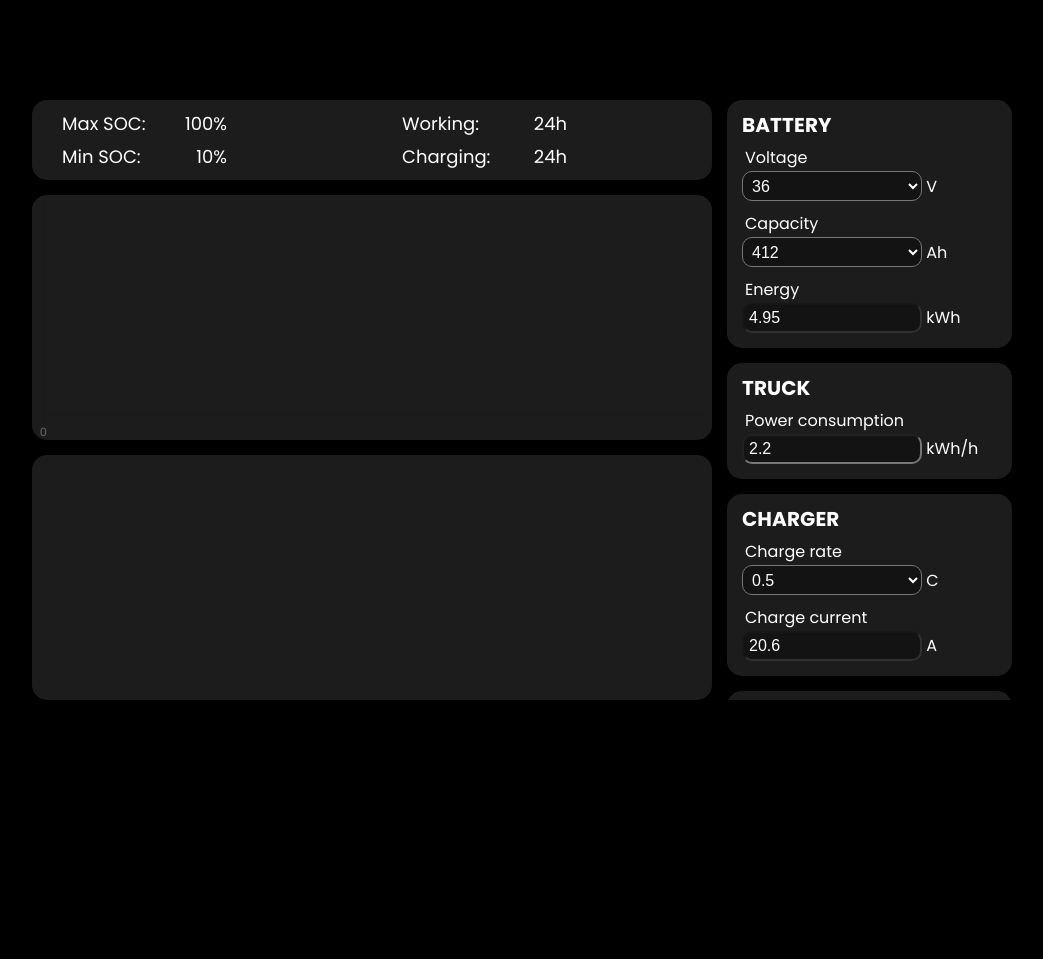
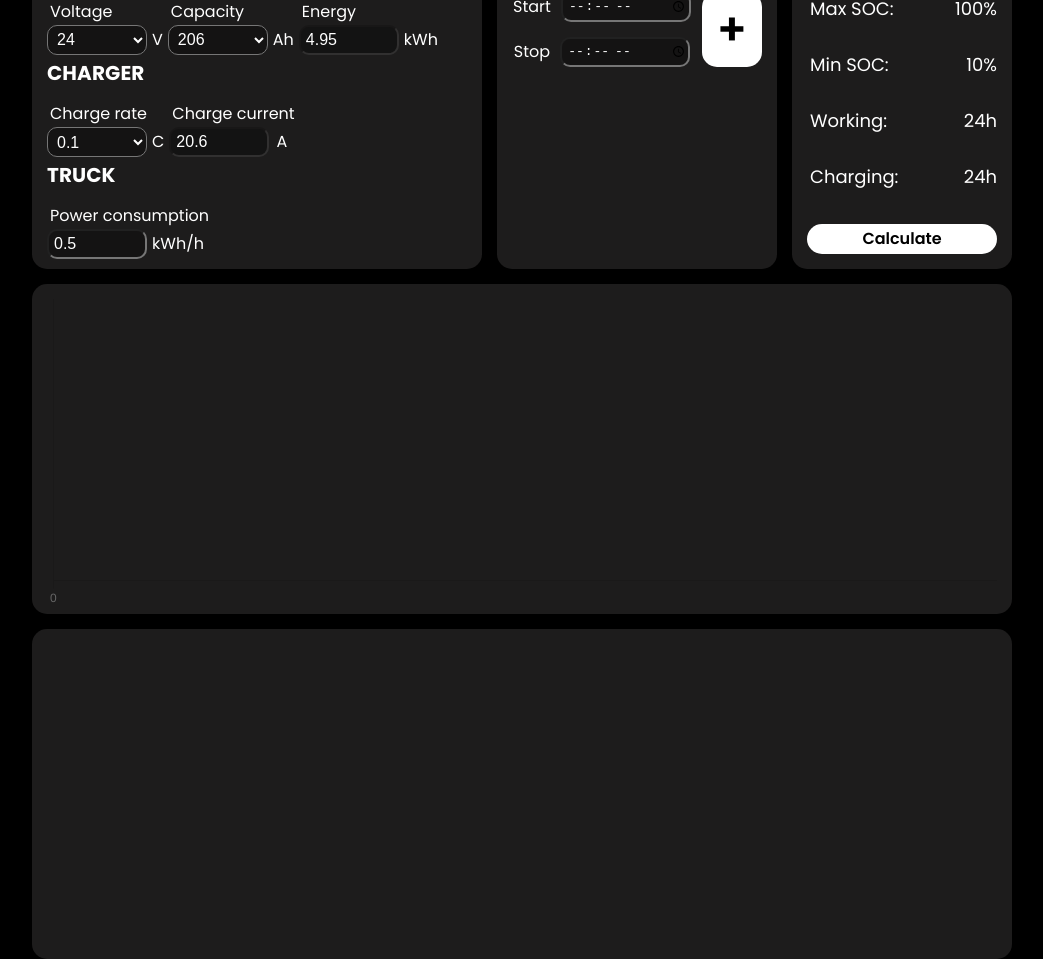
Before and after one commit to Alexzxcv/battery_calc, a plain HTML site: page src/index.html in a window 1280 px wide. Shown: the whole page, without its empty margins (118-1161 px from the left). Before the commit the page ends 800 px from the top, so only its background shows below. Drawn offline with Linux system fonts and the light colour scheme.

Commit message:
fix: interface

```diff
--- a/src/index.html
+++ b/src/index.html
@@ -14,38 +14,18 @@
 
 <body>
     <div class="container">
-        <div class="container__plot">
-            <div class="result" style="display: flex;">
-                <div class="soc">
-                    <h4>Max SOC:<span class="max_soc">100%</span></h4>
-                    <h4>Min SOC:<span class="min_soc">10%</span></h4>
-                </div>
-                <div class="work">
-                    <h4>Working:<span class="working">24h</span></h4>
-                    <h4>Charging:<span class="charging">24h</span></h4>
-                </div>
-            </div>
-            <div class="plot_day">
-                <div class="containerPlot">
-                    <canvas id="myChart" width="670" height="240"></canvas>
-                </div>
-
-            </div>
-            <div class="plot_trande">
-                <canvas id="myChartWeek" width="670" height="240"></canvas>
-            </div>
-        </div>
         <div class="container__calc">
             <form class="calc" name="calculator">
                 <div class="battery_stat">
                     <h3>Battery</h3>
+                    <div class="point">
                         <label>
                             <h4>Voltage</h4>
                             <select class="battery_voltage" name="battery_volt"
                                 onchange="document.calculator.battery_en.value = eval(document.calculator.battery_volt.value * document.calculator.battery_cap.value / 1000),
                         document.calculator.carger_curr.value = eval((document.calculator.charge_rate.value * document.calculator.battery_cap.value).toFixed(2))">
-                            <option value="24">24</option>
-                            <option selected value="36">36</option>
+                                <option selected value="24">24</option>
+                                <option value="36">36</option>
                                 <option value="48">48</option>
                                 <option value="80">80</option>
                             </select>
@@ -57,8 +37,8 @@
                             <select class="battery_capacity" name="battery_cap"
                                 onchange="document.calculator.battery_en.value = eval(document.calculator.battery_volt.value * document.calculator.battery_cap.value / 1000),
                         document.calculator.carger_curr.value = eval((document.calculator.charge_rate.value * document.calculator.battery_cap.value).toFixed(2))">
-                            <option value="206">206</option>
-                            <option selected value="412">412</option>
+                                <option selected value="206">206</option>
+                                <option value="412">412</option>
                                 <option value="554">554</option>
                                 <option value="618">618</option>
                             </select>
@@ -71,25 +51,15 @@
                             <span>kWh</span>
                         </label>
                     </div>
-
-                <div class="truck_stat">
-                    <h3>Truck</h3>
-                    <label>
-                        <h4>Power consumption</h4>
-                        <input class="power_truck" type="text" value="2.2">
-                        <span>kWh/h</span>
-                    </label>
-                </div>
-
-                <div class="charge_stat">
                     <h3>Charger</h3>
+                    <div class="point">
                         <label>
                             <h4>Charge rate</h4>
                             <select name="charge_rate"
                                 onchange="document.calculator.carger_curr.value = eval((document.calculator.charge_rate.value * document.calculator.battery_cap.value).toFixed(2))">
-                            <option value="0.1">0.1</option>
+                                <option selected value="0.1">0.1</option>
                                 <option value="0.2">0.2</option>
-                            <option selected value="0.5">0.5</option>
+                                <option value="0.5">0.5</option>
                                 <option value="1">1</option>
                             </select>
                             <span>C</span>
@@ -99,6 +69,15 @@
                             <input name="carger_curr" class="charge_current" type="text" value="20.6" disabled>
                             <span>A</span>
                         </label>
+                    </div>
+                    <h3>Truck</h3>
+                    <div class="point last_label">
+                        <label >
+                            <h4>Power consumption</h4>
+                            <input class="power_truck" type="text" value="0.5">
+                            <span>kWh/h</span>
+                        </label>
+                    </div>
                 </div>
 
                 <div class="stop_time">
@@ -124,12 +103,32 @@
                     </div>
                     <div class="stash block_column"></div>
                 </div>
-                <span class="equel">Calculate</span>
+
+                <div class="result">
+                    <h3>Statistic</h3>
+                    <h4>Max SOC:<span class="max_soc">100%</span></h4>
+                    <h4>Min SOC:<span class="min_soc">10%</span></h4>
+                    <h4>Working:<span class="working">24h</span></h4>
+                    <h4>Charging:<span class="charging">24h</span></h4>
+                    <div class="equel">Calculate</div>
+                </div>
             </form>
         </div>
+        <div class="container__plot">
+
+            <div class="plot_day">
+                <div class="containerPlot">
+                <canvas id="myChart" width="950" height="320"></canvas>
+            </div>
+
+            </div>
+            <div class="plot_trande">
+                <canvas id="myChart_week" width="670" height="240"></canvas>
+            </div>
+        </div>
+
     </div>
     <script src="js/script.js"></script>
 </body>
-<!-- https://realadmin.ru/coding/jquery-hint.html -->
 
 </html>
--- a/src/js/script.js
+++ b/src/js/script.js
@@ -1,6 +1,6 @@
 let buf_array = [];     //все значения времени введенные пользователем в формате 00:00 (буфер)
-let bufArrayX = ['00:00', '02:30', '04:30', '08:20', '10:15', '14:40', '18:30', '20:20', '22:22']; //все значения времени в формате 00:00 (буфер)
-// let bufArrayX = ['00:00'];
+// let bufArrayX = ['00:00', '02:30', '04:30', '08:20', '10:15', '14:40', '18:30', '20:20', '22:22']; //все значения времени в формате 00:00 (буфер)
+let bufArrayX = ['00:00'];
 let count_ID = 1;
 let sum_h = 0;
 let count_tab = 0;
@@ -24,7 +24,7 @@ let coordXY_week = {
 }
 
 let data = {};
-let config  = {
+let config = {
     type: 'line',
     data: data,
     options: {
@@ -81,8 +81,14 @@ function createPlotDay(coordXY) {
         }]
     };
 
-    let config  = {
+    let config = {
         data: data,
+        legend: {
+            display: false
+        },
+        tooltips: {
+            enabled: false
+        }
     };
 
     myChart.config.data = data;
@@ -102,8 +108,8 @@ function createPlotDay(coordXY) {
                 myChart.config.options.scales.x.min = dataLength - 25;
                 myChart.config.options.scales.x.max = dataLength;
             } else {
-                myChart.config.options.scales.x.min += 1;
-                myChart.config.options.scales.x.max += 1;
+                myChart.config.options.scales.x.min += 12;
+                myChart.config.options.scales.x.max += 12;
             }
         }
         else if (scroll.deltaY < 0) {
@@ -112,8 +118,8 @@ function createPlotDay(coordXY) {
                 myChart.config.options.scales.x.max = 24;
             }
             else {
-                myChart.config.options.scales.x.min -= 1;
-                myChart.config.options.scales.x.max -= 1;
+                myChart.config.options.scales.x.min -= 12;
+                myChart.config.options.scales.x.max -= 12;
             }
 
         }
@@ -129,24 +135,23 @@ function createPlotDay(coordXY) {
 
 }
 
-function createPlotWeek(coordXY) {
-    const data = {
-        labels: coordXY.labels,
-        datasets: [{
-            label: 'Week',
-            backgroundColor: 'rgb(0, 0, 255)',
-            borderColor: 'rgb(0, 0, 255)',
-            data: coordXY.arrayY,
-        }]
-    };
+// function createPlotWeek(coordXY) {
+//     const data = {
+//         labels: coordXY.labels,
+//         datasets: [{
+//             label: 'Week',
+//             backgroundColor: 'rgb(0, 0, 255)',
+//             borderColor: 'rgb(0, 0, 255)',
+//             data: coordXY.arrayY,
+//         }]
+//     };
 
-    const config = {
-        data: data,
-    };
-    myChart_week.config.data = data;
-    myChart_week.update();
-
-}
+//     const config = {
+//         data: data,
+//     };
+//     myChart_week.config.data = data;
+//     myChart_week.update();
+// }
 
 $('.plus').click(function () {
     const start_time = $('.start').val();
@@ -188,10 +193,13 @@ $('.plus').click(function () {
 });
 
 function creatYCoord(coordXY_week, coordXY_day, bufArrayX) {
+    coordXY_day.labels = [];
+    coordXY_day.arrayY = [];
     const battery_power = $('.power_batt').val();
     const battery_voltage = $('.battery_voltage').val();
     const charge_current = $('.charge_current').val();
     const truck_power = $('.power_truck').val();
+    console.log(truck_power);
     let new_Ycoord = 0;
     let t = 0;  //общее время расчета
     let t1 = 0; //время старта
@@ -218,7 +226,7 @@ function creatYCoord(coordXY_week, coordXY_day, bufArrayX) {
             t = Math.abs(t2 - t1);
             En = coordXY_day.lastEnergi;
 
-            if (i % 2 === 0) {
+            if (i % 2 == 0) {
                 new_Ycoord = En + (t * battery_voltage * charge_current / 1000); //координата вверх
 
                 if (new_Ycoord > battery_power) {
@@ -233,6 +241,11 @@ function creatYCoord(coordXY_week, coordXY_day, bufArrayX) {
                 time_charging += t;
             }
             else {
+
+                t1 = (start_time_h.slice(0, 2) * 3600 + start_time_h.slice(3) * 60) / 3600;
+                t2 = (stop_time_h.slice(0, 2) * 3600 + stop_time_h.slice(3) * 60) / 3600;
+                t = Math.abs(t2 - t1);
+                En = coordXY_day.lastEnergi;
                 new_Ycoord = En - (t * truck_power); //координата вниз
 
                 if (new_Ycoord < 0) {
@@ -277,12 +290,13 @@ function creatYCoord(coordXY_week, coordXY_day, bufArrayX) {
 }
 
 $('.equel').click(function () {
-    // for (let i = 0; i < buf_array.length; i++) {
-    //     for (let j = 0; j < 2; j++) {
-    //         bufArrayX.push(buf_array[i][j]);
-    //     }
-    // }
-        creatYCoord(coordXY_week, coordXY_day, bufArrayX);
-        createPlotDay(coordXY_day);
-        createPlotWeek(coordXY_week);
+    bufArrayX = ['00:00'];
+    for (let i = 0; i < buf_array.length; i++) {
+        for (let j = 0; j < 2; j++) {
+            bufArrayX.push(buf_array[i][j]);
+        }
+    }
+    creatYCoord(coordXY_week, coordXY_day, bufArrayX);
+    createPlotDay(coordXY_day);
+    createPlotWeek(coordXY_week);
 });
--- a/src/scss/style.scss
+++ b/src/scss/style.scss
@@ -13,6 +13,8 @@ body {
     align-items: center;
     justify-content: center;
     background-color: black;
+    overflow-y: scroll;
+    margin-top: 50px;
 }
 
 ::-webkit-scrollbar {
@@ -34,81 +36,18 @@ body {
 
 .container {
     display: flex;
+    flex-direction: column;
     width: 980px;
-    height: 600px;
-
-
-    &__plot {
-        display: flex;
-        flex-direction: column;
-        width: 680px;
-
-        .result {
-            display: flex;
-            width: 100%;
-            height: 80px;
-            background-color: #1d1c1c;
-            color: white;
-            border-radius: 15px;
-
-            // padding: 15px;
-            .soc,
-            .work {
-                width: 50%;
-
-                h4 {
-                    margin: 15px 0 15px 30px;
-                    width: 165px;
-                    font-size: 18px;
-
-                    span {
-                        margin-left: 15px;
-                        float: right;
-                    }
-                }
-            }
-        }
-
-        .plot_day {
-            position: relative;
-            display: flex;
-            align-items: center;
-            justify-content: center;
-            max-width: 680px;
-            width: 1000px;
-            height: 250px;
-            margin-top: 15px;
-            background-color: #1d1c1c;
-            color: white;
-            border-radius: 15px;
-            overflow-x: scroll;
-
-            .containerPlot {
-                height: 250px;
-            }
-
-        }
-
-        .plot_trande {
-            display: flex;
-            width: 100%;
-            height: 250px;
-            margin-top: 15px;
-            background-color: #1d1c1c;
-            color: white;
-            border-radius: 15px;
-        }
-    }
 
     &__calc {
 
-        width: 300px;
+
+        width: 100%;
         overflow-y: scroll;
 
         .calc {
             display: flex;
-            flex-direction: column;
-            margin-left: 15px;
+            flex-direction: row;
 
             h3 {
                 // min-width: 100%;
@@ -129,54 +68,56 @@ body {
 
             select,
             input {
-                width: 180px;
+                width: 100px;
                 height: 30px;
                 background-color: #00000050;
                 border-radius: 10px;
                 color: white;
                 padding-left: 5px;
-                cursor: pointer;
+                float: left;
             }
 
             .battery_stat {
 
+                display: flex;
+
+                flex-direction: column;
+                justify-content: space-around;
+                background-color: #1d1c1c;
+                color: white;
+                border-radius: 15px;
+                padding: 15px 15px 0 15px;
+                min-width: 450px;
+
+                .point {
+                    display: flex;
+                    flex-direction: row;
+                    label {
+                        span {
+                            display: flex;
+                            align-items: center;
+                            justify-content: center;
+                            line-height: 30px;
+                            padding: 0 5px 0 5px;
+                        }
+                    }
+
+                }
+                .last_label {
+                    margin-bottom: 5px;
+                }
+            }
+
+            .stop_time {
+                margin-left: 15px;
                 display: flex;
                 flex-direction: column;
                 background-color: #1d1c1c;
                 color: white;
                 border-radius: 15px;
                 padding: 15px;
+                min-width: 280px;
 
-            }
-
-            .truck_stat {
-                margin-top: 15px;
-                display: flex;
-                flex-direction: column;
-                background-color: #1d1c1c;
-                color: white;
-                border-radius: 15px;
-                padding: 15px;
-            }
-
-            .charge_stat {
-                margin-top: 15px;
-                display: flex;
-                flex-direction: column;
-                background-color: #1d1c1c;
-                color: white;
-                border-radius: 15px;
-                padding: 15px;
-            }
-
-            .stop_time {
-                margin-top: 15px;
-                display: flex;
-                flex-direction: column;
-                background-color: #1d1c1c;
-                color: white;
-                border-radius: 15px;
-                padding: 15px;
 
                 .break_info {
                     display: flex;
@@ -197,7 +138,6 @@ body {
                             height: 17px;
                         }
                     }
-
                 }
 
                 #tooltip {
@@ -262,7 +202,12 @@ body {
                 }
 
                 .stash {
+                    overflow-y: scroll;
+                    max-height: 172px;
+                    min-height: 172px;
+                    margin-top: 15px;
                     .post {
+                        width: 100%;
                         padding-left: 2px;
                         margin-top: 15px;
                         display: flex;
@@ -270,12 +215,12 @@ body {
 
                         .time_step {
                             display: inline-block;
-                            width: 188px;
+                            width: 190px;
                         }
 
                         .del {
                             display: inline-block;
-                            width: 57px;
+                            min-width: 60px;
                             height: 18px;
                             border: 1px solid white;
                             text-align: center;
@@ -289,7 +234,28 @@ body {
                             user-select: none;
                         }
                     }
+                }
+            }
 
+            .result {
+                display: flex;
+                flex-direction: column;
+                justify-content: space-between;
+                width: 100%;
+                background-color: #1d1c1c;
+                color: white;
+                border-radius: 15px;
+                padding: 15px;
+                margin-left: 15px;
+
+                    h4 {
+                        padding-bottom: 15px;
+                        width: 165px;
+                        font-size: 18px;
+
+                        span {
+                            margin-left: 15px;
+                            float: right;
                         }
                     }
 
@@ -306,12 +272,61 @@ body {
                     background-color: white;
                     color: black;
                     font-weight: 600;
-                transition-duration: 0.5s;
+                    // flex: 0 1 auto;
+                    // transition-duration: 0.5s;
+                    @keyframes white_black {
+                        from {
+                            background-color: white;
+                        }
+                        to {
+                            background-color: black;
+                            color: white;
+                        }
+                    }
+                    &:hover {
+                        animation: white_black 0.2s both;
+                    }
 
-                &:hover {
-                    padding-bottom: 3px;
+
                 }
             }
         }
     }
+
+
+    &__plot {
+        display: flex;
+        flex-direction: column;
+        width: 100%;
+
+
+
+        .plot_day {
+            display: flex;
+            align-items: center;
+            justify-content: center;
+            width: 100%;
+            height: 330px;
+            margin-top: 15px;
+            background-color: #1d1c1c;
+            color: white;
+            border-radius: 15px;
+            &:focus {
+                overflow: scroll;
             }
+            #myChart {
+                overflow: scroll;
+            }
+        }
+
+        .plot_trande {
+            display: flex;
+            width: 100%;
+            height: 330px;
+            margin-top: 15px;
+            background-color: #1d1c1c;
+            color: white;
+            border-radius: 15px;
+        }
+    }
+}
```
Also changed, not shown: src/css/style.css, 1 other file. Lines whose indentation alone changed are shown as unchanged.
